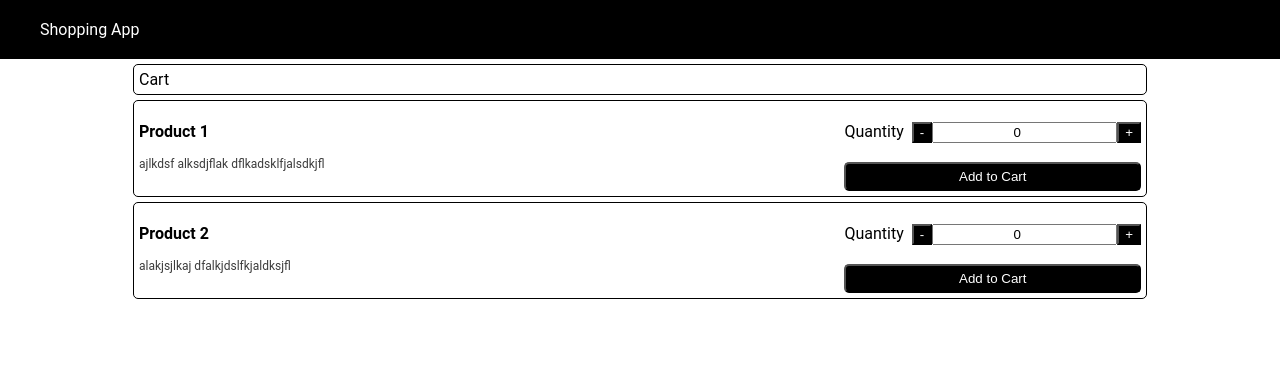
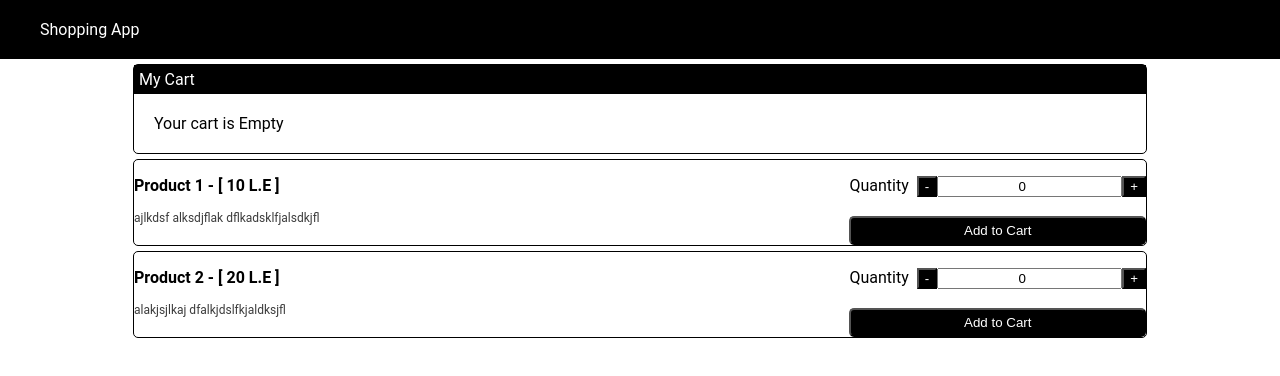
Before and after one commit to mtzSanad/udacity-react-session2-shopping-cart, a React (Create React App) app: page / in a window 1280 px wide. Shown: the top 376 px of the page. Built offline with nearby package versions, Linux system fonts and the light colour scheme.

Commit message:
finalize cart component

```diff
--- a/src/components/App.css
+++ b/src/components/App.css
@@ -6,7 +6,6 @@
 .box{
   border: 1px solid black;
   border-radius: 5px;
-  padding: 5px;
   margin: 5px;
 }
 
--- a/src/components/App.js
+++ b/src/components/App.js
@@ -8,21 +8,40 @@ const productsArray = [
   {
     id: 1,
     title: "Product 1",
+    price: 10,
     desc: "ajlkdsf alksdjflak dflkadsklfjalsdkjfl ",
   },
-  { id: 2, title: "Product 2", desc: "alakjsjlkaj dfalkjdslfkjaldksjfl " },
+  {
+    id: 2,
+    title: "Product 2",
+    price: 20,
+    desc: "alakjsjlkaj dfalkjdslfkjaldksjfl ",
+  },
 ];
 
 function App() {
   const [products, setProducts] = useState(productsArray);
 
+  const [shoppingCart, setShoppingCart] = useState([]);
+
+  const addItemToCart = (item) => {
+    setShoppingCart((prevItems) => [item, ...prevItems]);
+  };
+
   return (
     <>
       <Header />
       <main className="container">
-        <Cart />
+        <Cart shoppingCart={shoppingCart} products={products} />
         {products.map((product) => (
-          <Product key={product.id} title={product.title} desc={product.desc} />
+          <Product
+            key={product.id}
+            id={product.id}
+            title={product.title}
+            desc={product.desc}
+            price={product.price}
+            addItemToCart={addItemToCart}
+          />
         ))}
       </main>
     </>
--- a/src/components/cart/Cart.css
+++ b/src/components/cart/Cart.css
@@ -0,0 +1,9 @@
+.cart-header{
+    background-color: black;
+    padding: 5px;
+    color: white;
+}
+
+.cart-section{
+    padding: 20px;
+}
--- a/src/components/cart/Cart.js
+++ b/src/components/cart/Cart.js
@@ -1,8 +1,26 @@
 import React from "react";
 import "./Cart.css";
 
-const Cart = () => {
-  return <div className="box">Cart</div>;
+const Cart = ({ shoppingCart, products }) => {
+  const cartView = shoppingCart?.map((item) => {
+    const [product] = products.filter((p) => p.id == item.id);
+
+    return (
+      <div key={item.id}>
+        {`${product.title} - ${item.quantity} PCs - ${
+          product.price * item.quantity
+        }`}
+      </div>
+    );
+  });
+  return (
+    <div className="box">
+      <header className="cart-header">My Cart</header>
+      <section className="cart-section">
+        {shoppingCart?.length ? cartView : "Your cart is Empty"}
+      </section>
+    </div>
+  );
 };
 
 export default Cart;
--- a/src/components/product/Product.js
+++ b/src/components/product/Product.js
@@ -1,7 +1,7 @@
 import React, { useState } from "react";
 import "./Product.css";
 
-const Product = ({ title, desc }) => {
+const Product = ({ id, title, desc, price, addItemToCart }) => {
   const [quantity, setQuantity] = useState(0);
   console.log(quantity);
 
@@ -13,11 +13,17 @@ const Product = ({ title, desc }) => {
     setQuantity((prevQty) => prevQty - 1);
   };
 
+  const addHandler = (e) => {
+    addItemToCart({ id, quantity });
+  };
+
   return (
     <div className="box">
       <div className="flex-h">
         <div>
-          <p className="prime-text">{title}</p>
+          <p className="prime-text">
+            {title} - [ {price} L.E ]
+          </p>
           <p className="alt-text">{desc}</p>
         </div>
         <div>
@@ -39,7 +45,9 @@ const Product = ({ title, desc }) => {
               +
             </button>
           </div>
-          <button className="btn add-btn">Add to Cart</button>
+          <button className="btn add-btn" onClick={addHandler}>
+            Add to Cart
+          </button>
         </div>
       </div>
     </div>
```
